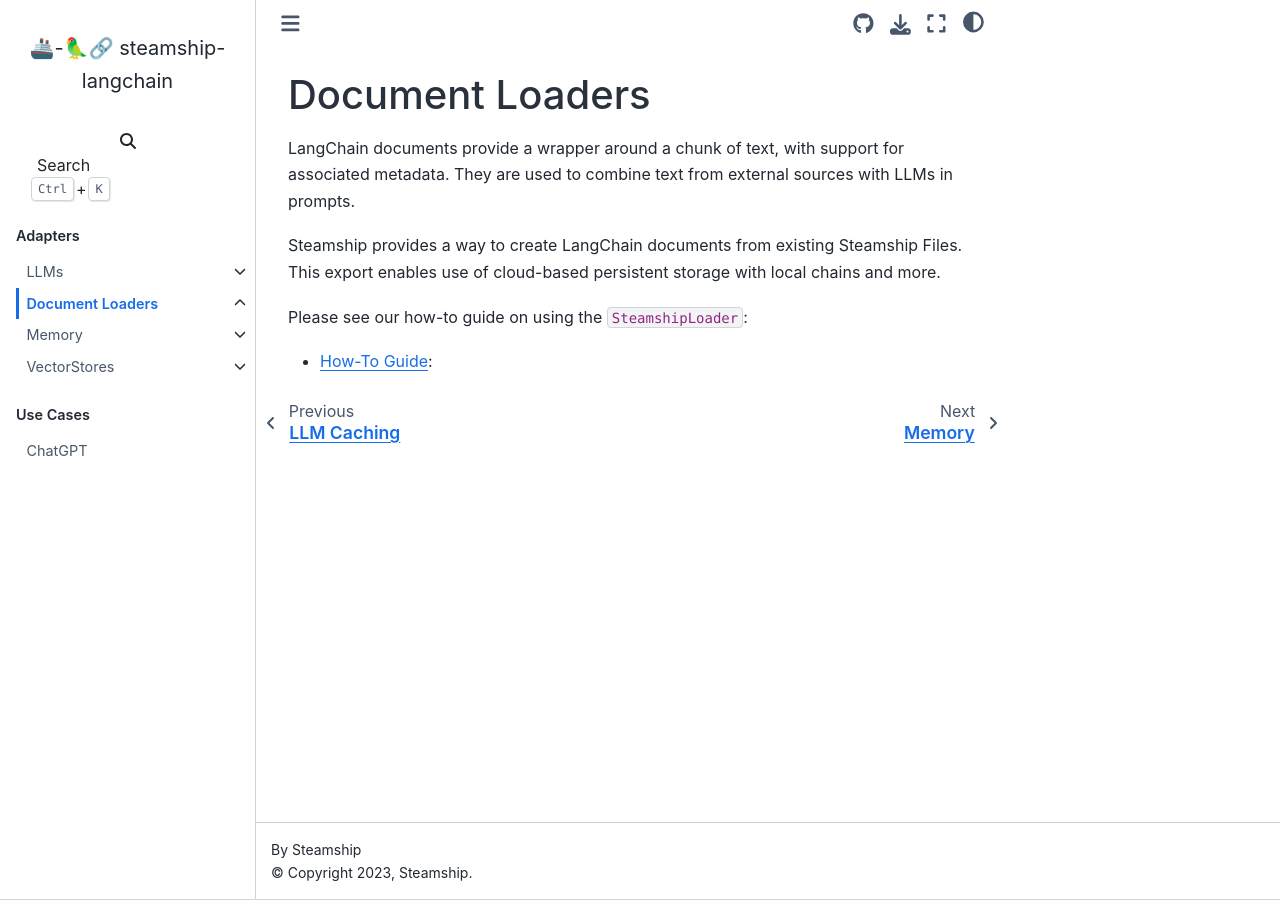
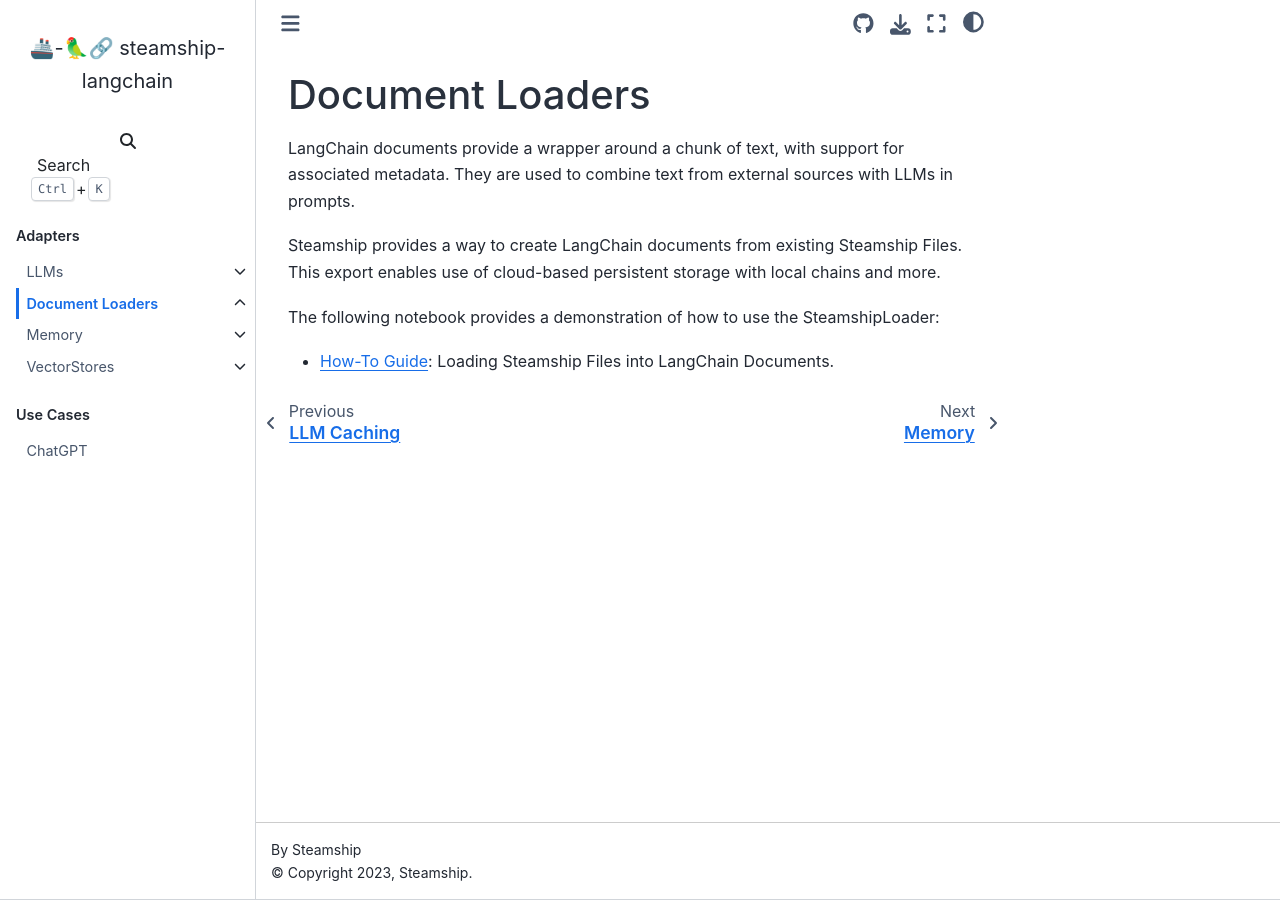
Before and after one commit to steamship-core/steamship-langchain, a Sphinx documentation site: the page built from docs/adapters/document_loaders.rst, in a window 1280 px wide. Built offline with Sphinx 7.4.7 and the Sphinx Book theme 1.1.4, drawn with Linux system fonts in a browser that asks for light colours; pages that are not in the unit, such as notebooks, are missing from menus; the version number could not be read and is left out.

Commit message:
fix: docs tocs

```diff
--- a/docs/adapters/document_loaders.rst
+++ b/docs/adapters/document_loaders.rst
@@ -7,9 +7,9 @@
 Steamship provides a way to create LangChain documents from existing Steamship Files. This export enables
 use of cloud-based persistent storage with local chains and more.
 
-Please see our how-to guide on using the ``SteamshipLoader``:
+The following notebook provides a demonstration of how to use the SteamshipLoader:
 
-- `How-To Guide <./document_loaders/how_to_guide.html>`_:
+- `How-To Guide <./document_loaders/how_to_guide.html>`_: Loading Steamship Files into LangChain Documents.
 
 
 .. toctree::
--- a/docs/adapters/memory.rst
+++ b/docs/adapters/memory.rst
@@ -11,7 +11,7 @@
 - ``steamship_langchain.memory.ConversationBufferMemory``
 - ``steamship_langchain.memory.ConversationBufferWindowMemory``
 
-Our How-To Guide shows the persistent memory in action:
+Please see the following notebook for a demonstration of Steamship's persistent memory in action:
 
 - `How-To Guide <./memory/how_to_guide.html>`_: This guide shows how to use the ``steamship_langchain`` memory objects to save state.
 
@@ -21,5 +21,6 @@
    :maxdepth: 1
    :caption: Memory
    :name: Memory
+   :hidden:
 
    ./memory/how_to_guide.rst
```
